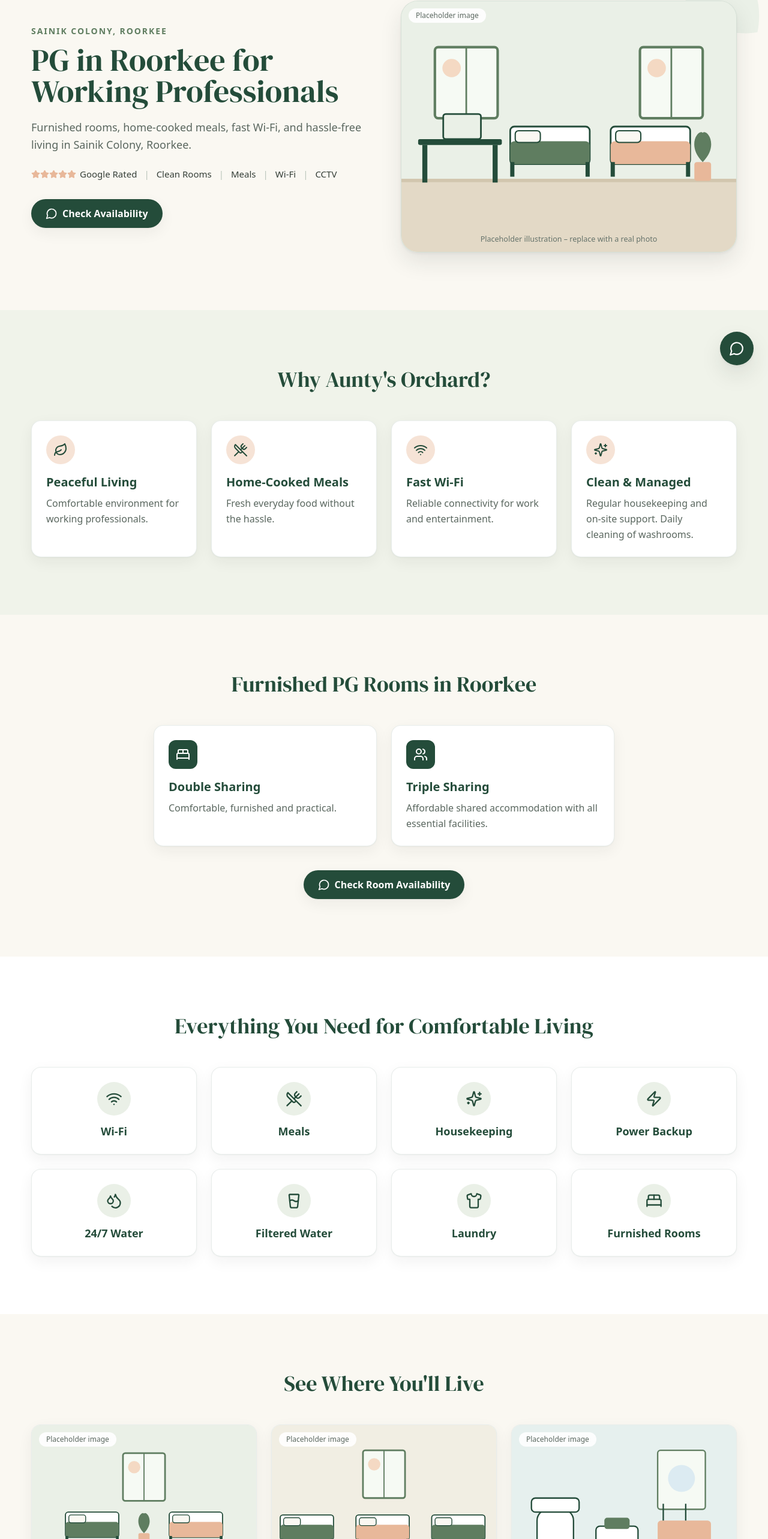
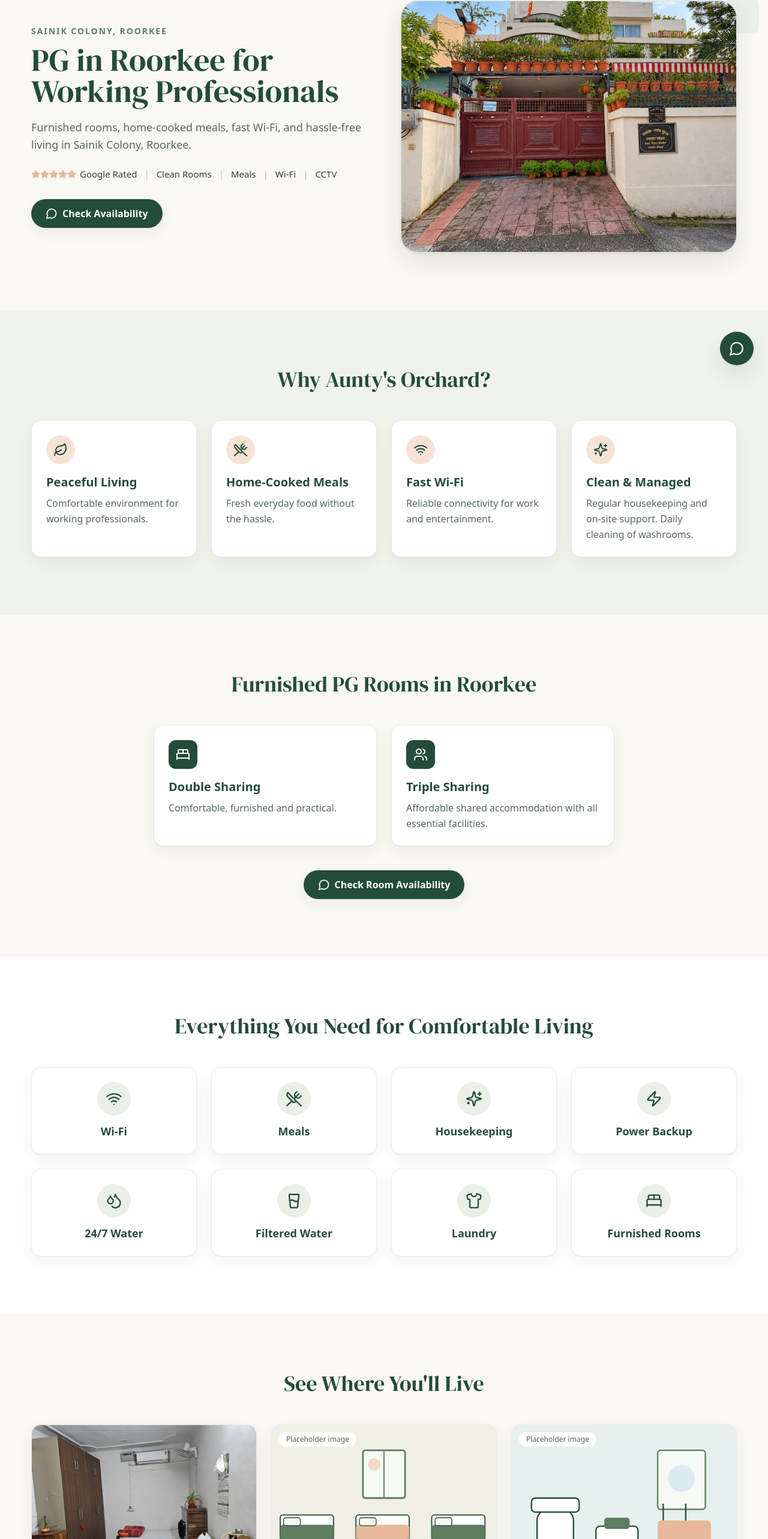
Before and after one commit to Anjalivyas68/auntys-orchard-pg, a Next.js app: page / in a window 1280 px wide. Shown: the part 167-2733 px from the top of the page at 60% size. Built offline with nearby package versions, Linux system fonts and the light colour scheme.

Commit message:
Update gallery.ts

```diff
--- a/src/data/gallery.ts
+++ b/src/data/gallery.ts
@@ -14,17 +14,17 @@ export type GalleryItem = {
 };
 
 export const heroImage = {
-  src: "/images/hero-pg.svg",
+  src: "/images/hero.jpg",
   alt: "Placeholder illustration of a bright, tidy shared room — replace with a real photo of the property",
-  isPlaceholder: true,
+  isPlaceholder: false,
 };
 
 export const galleryItems: GalleryItem[] = [
   {
     title: "Double Sharing Room",
-    src: "/images/double-room.svg",
+    src: "/images/double-room.jpg",
     alt: "Placeholder illustration for the double sharing room",
-    isPlaceholder: true,
+    isPlaceholder: false,
   },
   {
     title: "Triple Sharing Room",
```
